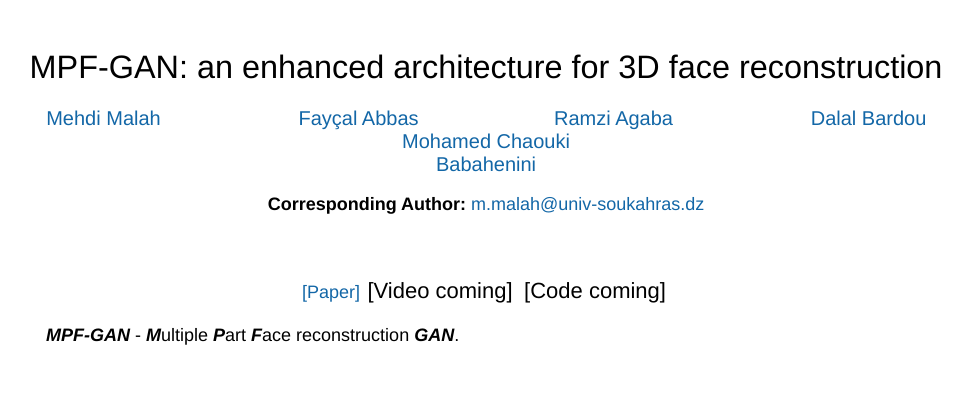
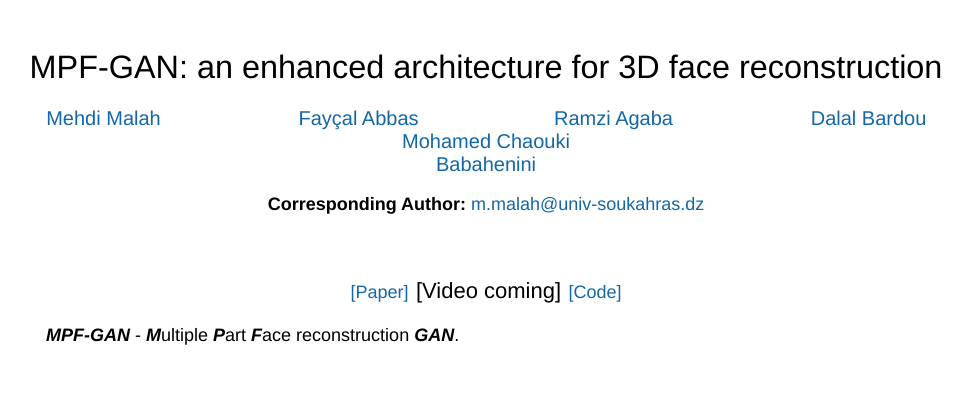
Before and after one commit to MPF-GAN/MPF-GAN.github.io, a plain HTML site: page index.html in a window 1280 px wide. Shown: the top 404 px of the page, without its empty margins (154-1126 px from the left). Drawn offline with nearby package versions, Linux system fonts and the light colour scheme; a script that the page names is missing.

Commit message:
Update index.html

```diff
--- a/index.html
+++ b/index.html
@@ -64,7 +64,8 @@ rel="stylesheet">
 
     <a href="https://doi.org/10.1007/s11042-024-20326-4">[Paper]</a>
     <div class="links">[Video coming]</div>
-    <div class="links">[Code coming]</div>
+    <a href="https://github.com/MPF-GAN/code/">[Code]</a>
+
 
     <br><br>
     <p style="width: 80%;">
```
